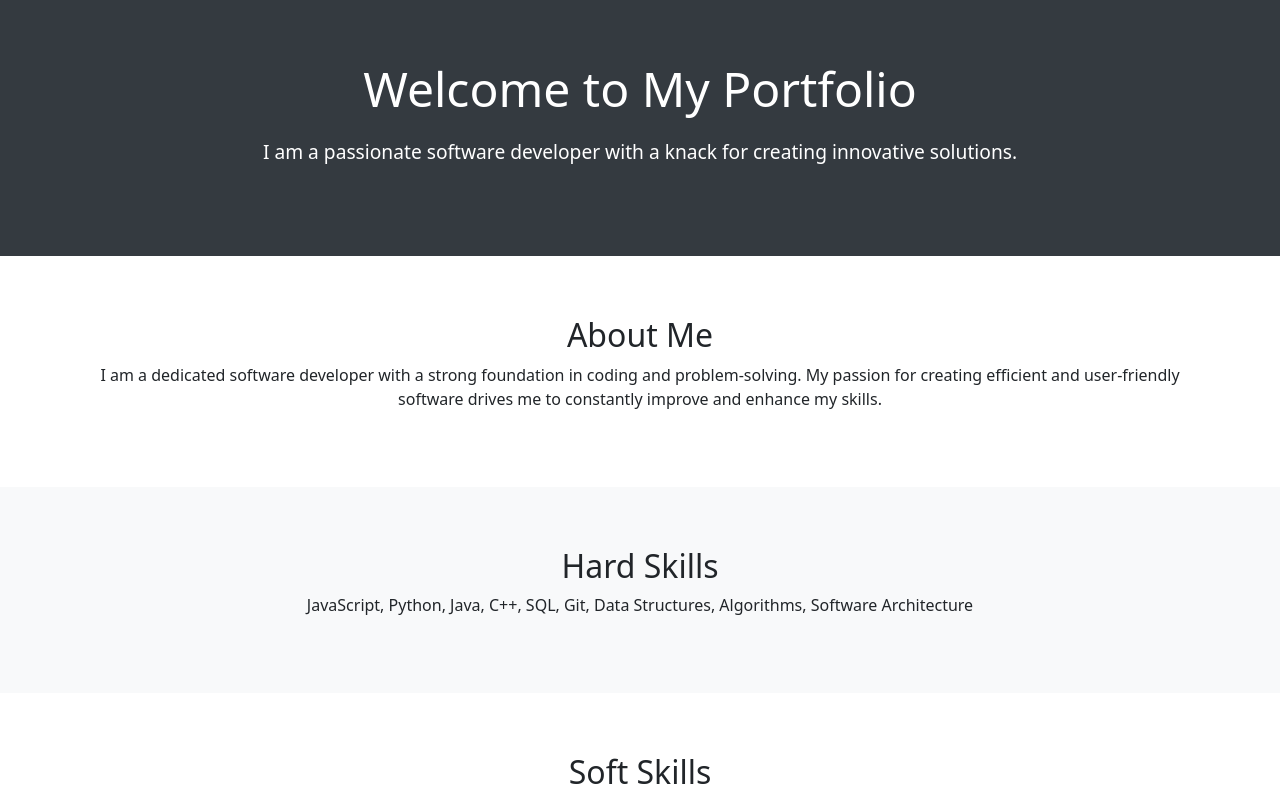
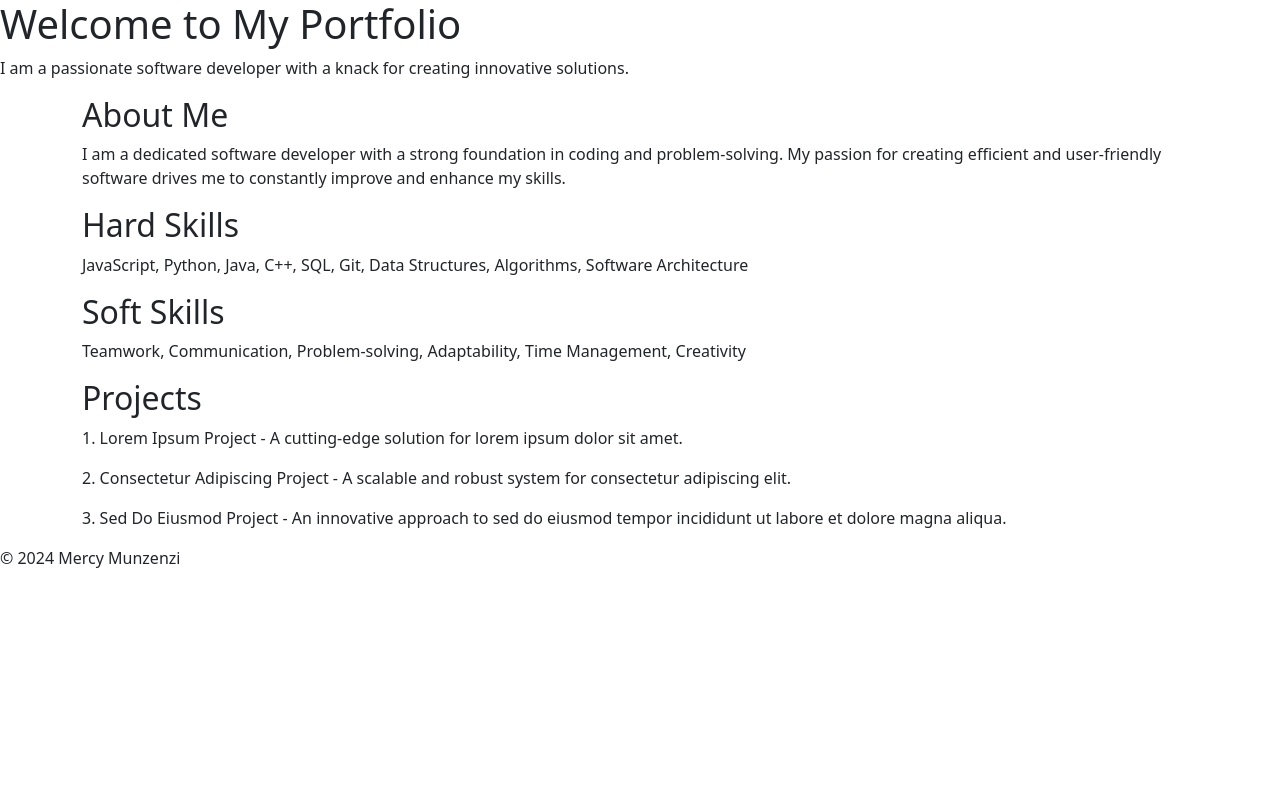
Before and after one commit to Mercy30-eng/munzenzimercy.github.io, a plain HTML site: page index.html in a window 1280 px wide. Shown: the top 797 px of the page. Drawn offline with nearby package versions, Linux system fonts and the light colour scheme.

Commit message:
Update styles.css

```diff
--- a/styles.css
+++ b/styles.css
@@ -9,39 +9,3 @@ body {
     font-size: 16px;
     color: #000000;
 }
- .main-header {
-            background-color: #343a40;
-            color: #ffffff;
-            padding: 60px 0;
-            text-align: center;
-        }
-        .main-header h1 {
-            font-size: 3rem;
-            margin-bottom: 20px;
-        }
-        .main-header p {
-            font-size: 1.2rem;
-            margin-bottom: 30px;
-        }
-        .about-me, .hard-skills, .soft-skills, .projects {
-            padding: 60px 0;
-            text-align: center;
-        }
-        .about-me {
-            background-color: #ffffff;
-        }
-        .hard-skills {
-            background-color: #f8f9fa;
-        }
-        .soft-skills {
-            background-color: #ffffff;
-        }
-        .projects {
-            background-color: #f8f9fa;
-        }
-        .main-footer {
-            background-color: #343a40;
-            color: #ffffff;
-            text-align: center;
-            padding: 40px 0;
-        }
```
